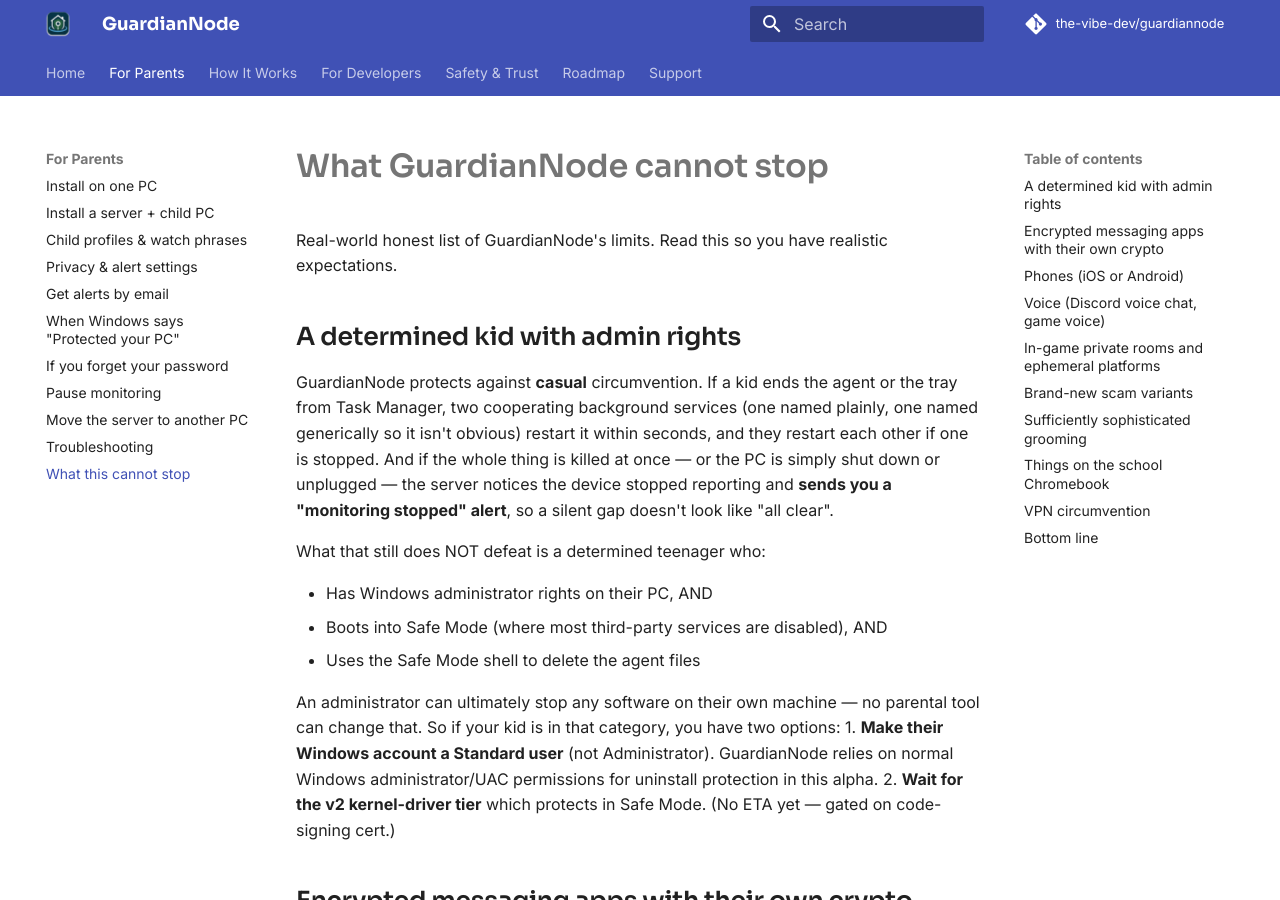
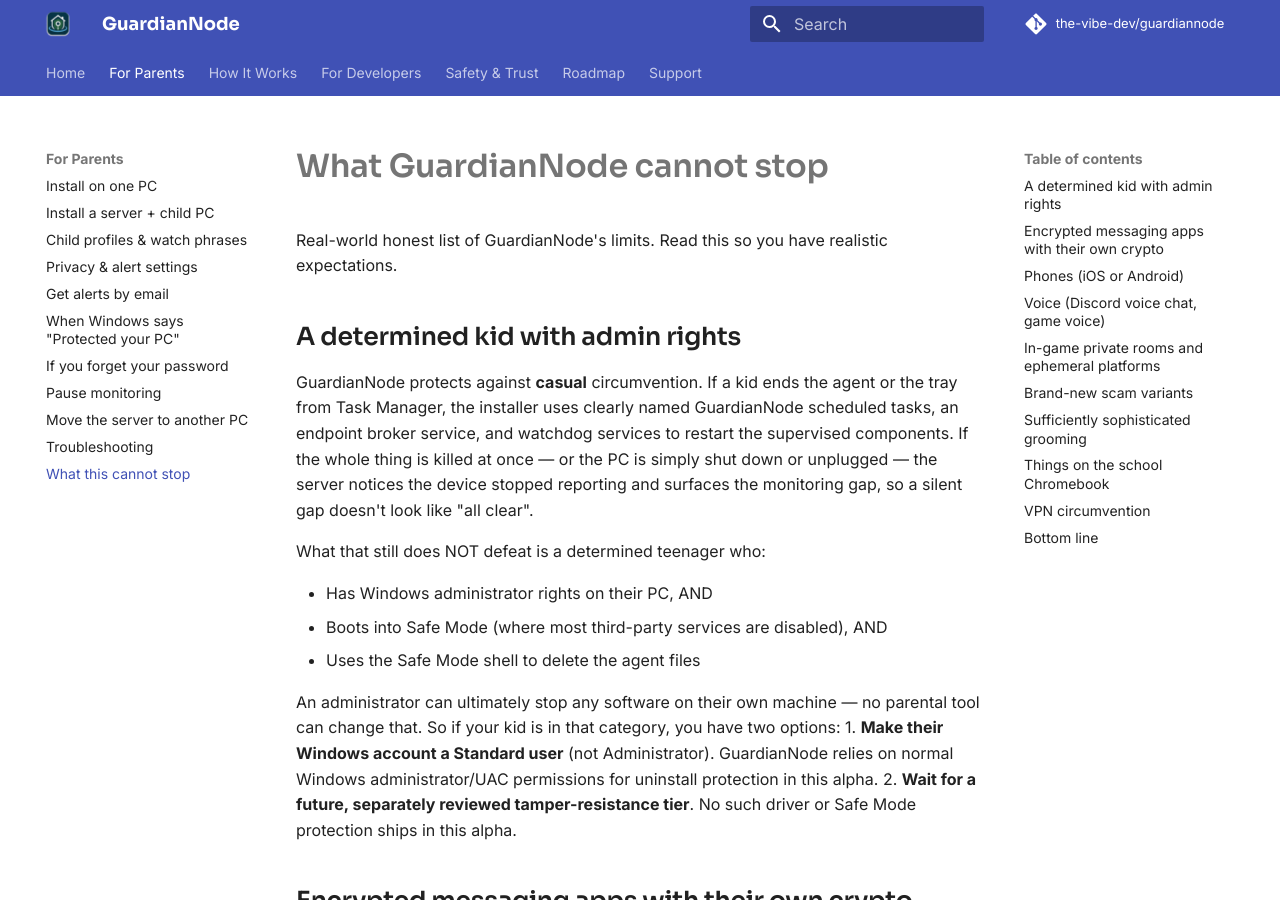
Before and after one commit to the-vibe-dev/guardiannode, an MkDocs documentation site: the page built from docs/PARENT_GUIDES/what-this-cannot-stop.md, in a window 1280 px wide and 900 px high. Built offline with MkDocs 1.6.1 and Material for MkDocs 9.7.7, drawn with Linux system fonts in a browser that asks for light colours; comment, search, counter and statistics services are not loaded.

Commit message:
Clarify Windows installer support boundaries

```diff
--- a/docs/PARENT_GUIDES/what-this-cannot-stop.md
+++ b/docs/PARENT_GUIDES/what-this-cannot-stop.md
@@ -5,12 +5,11 @@
 ## A determined kid with admin rights
 
 GuardianNode protects against **casual** circumvention. If a kid ends the agent
-or the tray from Task Manager, two cooperating background services (one named
-plainly, one named generically so it isn't obvious) restart it within seconds,
-and they restart each other if one is stopped. And if the whole thing is killed
-at once — or the PC is simply shut down or unplugged — the server notices the
-device stopped reporting and **sends you a "monitoring stopped" alert**, so a
-silent gap doesn't look like "all clear".
+or the tray from Task Manager, the installer uses clearly named GuardianNode
+scheduled tasks, an endpoint broker service, and watchdog services to restart
+the supervised components. If the whole thing is killed at once — or the PC is
+simply shut down or unplugged — the server notices the device stopped reporting
+and surfaces the monitoring gap, so a silent gap doesn't look like "all clear".
 
 What that still does NOT defeat is a determined teenager who:
 
@@ -22,7 +21,8 @@
 parental tool can change that. So if your kid is in that category, you have two
 options:
 1. **Make their Windows account a Standard user** (not Administrator). GuardianNode relies on normal Windows administrator/UAC permissions for uninstall protection in this alpha.
-2. **Wait for the v2 kernel-driver tier** which protects in Safe Mode. (No ETA yet — gated on code-signing cert.)
+2. **Wait for a future, separately reviewed tamper-resistance tier**. No such
+   driver or Safe Mode protection ships in this alpha.
 
 ## Encrypted messaging apps with their own crypto
 
```
Also changed, not shown: docs/PARENT_GUIDES/troubleshooting.md (+7 -6 lines), docs/ROADMAP.md (+4 -4 lines), 1 other file.
